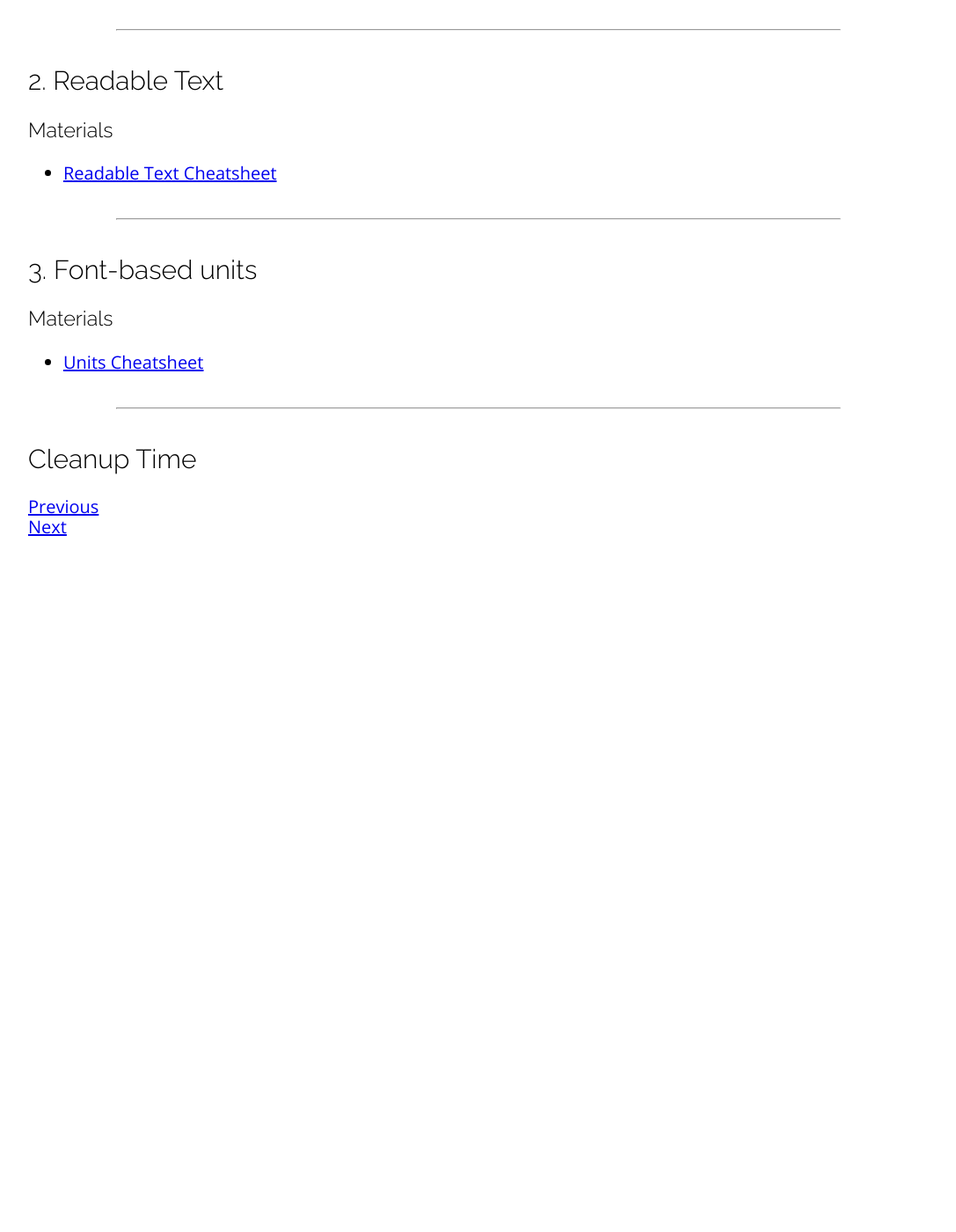
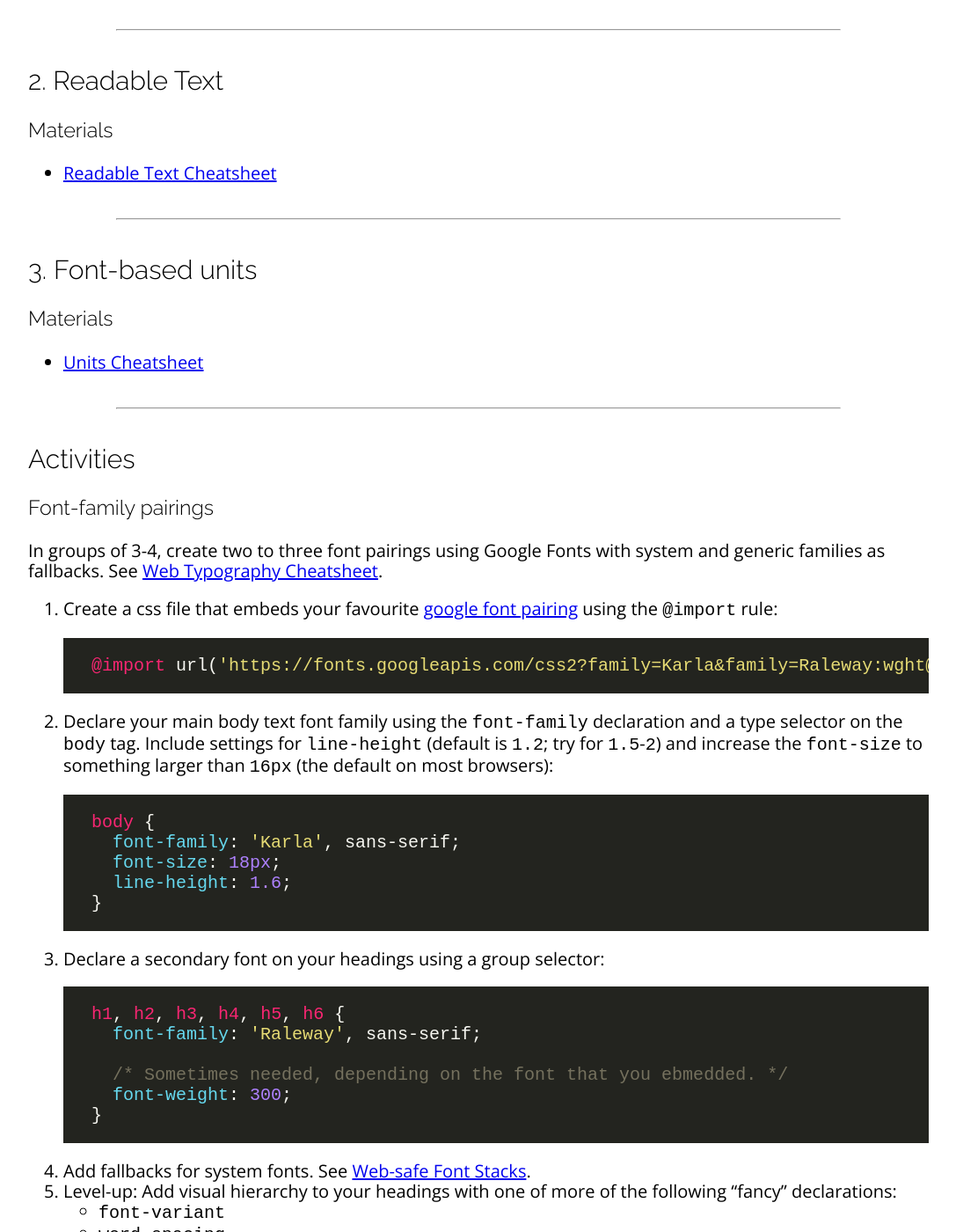
Before and after one commit to sait-wbdv/winter-2021, a Jekyll site: the page built from _posts/2021-01-21-typography.md, in a window 1280 px wide and 1400 px high, scrolled down 1759 px. Shown: the whole window at 88% size, without its empty margins (96-1183 px from the left). Built offline with Jekyll 4.4.1, drawn with Linux system fonts in a browser that asks for light colours; nearby versions of some CDN libraries; before the commit the page ends 2389 px from its top, so only the background shows below that; some of the changed text lies outside the part shown.

Commit message:
added activity

````diff
--- a/_posts/2021-01-21-typography.md
+++ b/_posts/2021-01-21-typography.md
@@ -62,4 +62,46 @@ CSS Override
 
 ---
 
+## Activities
+### Font-family pairings
+In groups of 3-4, create two to three font pairings using Google Fonts with system and generic families as fallbacks. See [Web Typography Cheatsheet]({{site.baseurl}}/cheatsheets/web-typography).
+1. Create a css file that embeds your favourite [google font pairing](https://www.google.com/search?q=best+google+font+combinations) using the `@import` rule:
+
+    ```
+    @import url('https://fonts.googleapis.com/css2?family=Karla&family=Raleway:wght@300;400&display=swap');
+    ```
+
+2. Declare your main body text font family using the `font-family` declaration and a type selector on the `body` tag. Include settings for `line-height` (default is `1.2`; try for `1.5`-`2`) and increase the `font-size` to something larger than `16px` (the default on most browsers):
+
+    ```
+    body {
+      font-family: 'Karla', sans-serif;
+      font-size: 18px;
+      line-height: 1.6;
+    }
+    ```
+
+3. Declare a secondary font on your headings using a group selector:
+
+    ```
+    h1, h2, h3, h4, h5, h6 {
+      font-family: 'Raleway', sans-serif;
+
+      /* Sometimes needed, depending on the font that you ebmedded. */
+      font-weight: 300;
+    }
+    ```
+
+4. Add fallbacks for system fonts. See [Web-safe Font Stacks](https://codepen.io/browsertherapy/pen/eYNmYQP).
+5. Level-up: Add visual hierarchy to your headings with one of more of the following "fancy" declarations:
+    - `font-variant`
+    - `word-spacing`
+    - `letter-spacing`
+    - `initial-letter`
+        - Note: this declaration has limited browser support at this time.
+6. Level-up: How big can you go? Refer back to the [Visual Hierarchy Cheatsheet]({{site.baseurl}}/cheatsheets/design/visual-hierarchy). How can you use typography and box model declarations to replicate some of these examples of visual hierarchy?
+
+---
+
 ## Cleanup Time
+- Submit today's Codepen to the Dailies section (in Assessments) in Brightspace.
````
